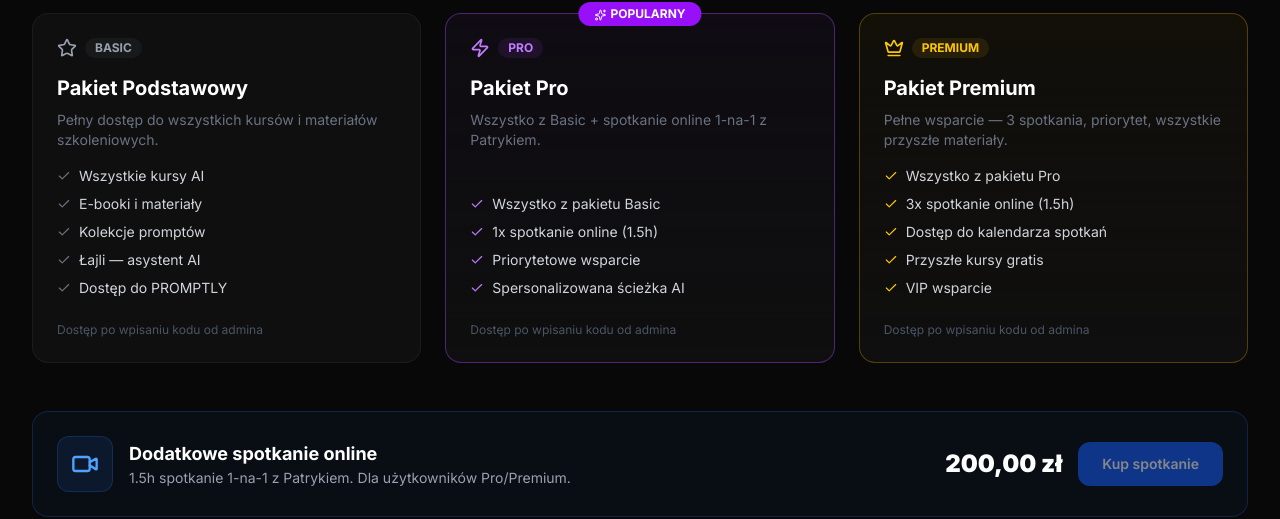
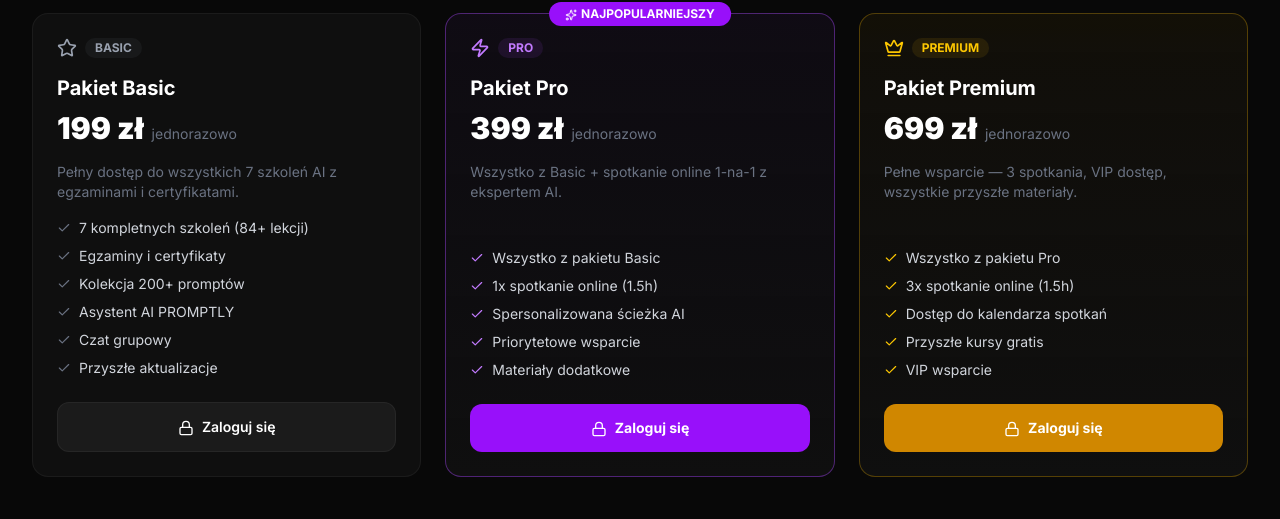
Before and after one commit to oleynspc-design/yly-landing, a Next.js app: page /sklep in a window 1280 px wide. Shown: the part 862-1381 px from the top of the page. Built offline with nearby package versions, Linux system fonts and the light colour scheme; no server answers; the database is empty.

Commit message:
Update shop: add prices (199/399/699 PLN) and buy buttons to all 3 tiers

```diff
--- a/app/sklep/page.tsx
+++ b/app/sklep/page.tsx
@@ -288,33 +288,39 @@ export default function ShopPage() {
                 <Star size={20} className="text-gray-400" />
                 <span className="text-xs font-bold uppercase text-gray-400 bg-gray-500/10 px-2.5 py-0.5 rounded-full">Basic</span>
               </div>
-              <h3 className="text-xl font-bold text-white mb-2">Pakiet Podstawowy</h3>
-              <p className="text-gray-500 text-sm mb-4 flex-1">Pełny dostęp do wszystkich kursów i materiałów szkoleniowych.</p>
+              <h3 className="text-xl font-bold text-white mb-2">Pakiet Basic</h3>
+              <div className="mb-4"><span className="text-3xl font-black text-white">199 zł</span><span className="text-gray-500 text-sm ml-2">jednorazowo</span></div>
+              <p className="text-gray-500 text-sm mb-4 flex-1">Pełny dostęp do wszystkich 7 szkoleń AI z egzaminami i certyfikatami.</p>
               <ul className="space-y-2 mb-6">
-                {["Wszystkie kursy AI", "E-booki i materiały", "Kolekcje promptów", "Łajli — asystent AI", "Dostęp do PROMPTLY"].map((f) => (
+                {["7 kompletnych szkoleń (84+ lekcji)", "Egzaminy i certyfikaty", "Kolekcja 200+ promptów", "Asystent AI PROMPTLY", "Czat grupowy", "Przyszłe aktualizacje"].map((f) => (
                   <li key={f} className="flex items-center gap-2 text-sm text-gray-300"><Check size={14} className="text-gray-500 flex-shrink-0" />{f}</li>
                 ))}
               </ul>
-              <div className="text-xs text-gray-600 mt-auto">Dostęp po wpisaniu kodu od admina</div>
+              <button onClick={() => handleBuy("basic")} disabled={buying === "basic" || hasAccess} className="w-full mt-auto px-6 py-3.5 rounded-xl bg-white/5 hover:bg-white/10 text-white font-semibold text-sm border border-white/5 transition-all disabled:opacity-50 disabled:cursor-not-allowed">
+                {buying === "basic" ? <><Loader2 size={16} className="inline animate-spin mr-2" />Przekierowanie...</> : hasAccess ? "Masz już dostęp" : !user ? <><Lock size={16} className="inline mr-2" />Zaloguj się</> : <>Kup Basic<ArrowRight size={16} className="inline ml-2" /></>}
+              </button>
             </motion.div>
 
             {/* Pro */}
             <motion.div initial={{ opacity: 0, y: 30 }} whileInView={{ opacity: 1, y: 0 }} viewport={{ once: true }} transition={{ duration: 0.5, delay: 0.1 }} className="relative flex flex-col rounded-2xl border border-purple-500/40 bg-gradient-to-b from-purple-500/5 to-[#0f0f0f] p-6">
               <div className="absolute -top-3 left-1/2 -translate-x-1/2 px-4 py-1 rounded-full bg-purple-600 text-white text-xs font-bold">
-                <Sparkles size={12} className="inline mr-1" />POPULARNY
+                <Sparkles size={12} className="inline mr-1" />NAJPOPULARNIEJSZY
               </div>
               <div className="flex items-center gap-2 mb-4">
                 <Zap size={20} className="text-purple-400" />
                 <span className="text-xs font-bold uppercase text-purple-400 bg-purple-500/10 px-2.5 py-0.5 rounded-full">Pro</span>
               </div>
               <h3 className="text-xl font-bold text-white mb-2">Pakiet Pro</h3>
-              <p className="text-gray-500 text-sm mb-4 flex-1">Wszystko z Basic + spotkanie online 1-na-1 z Patrykiem.</p>
+              <div className="mb-4"><span className="text-3xl font-black text-white">399 zł</span><span className="text-gray-500 text-sm ml-2">jednorazowo</span></div>
+              <p className="text-gray-500 text-sm mb-4 flex-1">Wszystko z Basic + spotkanie online 1-na-1 z ekspertem AI.</p>
               <ul className="space-y-2 mb-6">
-                {["Wszystko z pakietu Basic", "1x spotkanie online (1.5h)", "Priorytetowe wsparcie", "Spersonalizowana ścieżka AI"].map((f) => (
+                {["Wszystko z pakietu Basic", "1x spotkanie online (1.5h)", "Spersonalizowana ścieżka AI", "Priorytetowe wsparcie", "Materiały dodatkowe"].map((f) => (
                   <li key={f} className="flex items-center gap-2 text-sm text-gray-300"><Check size={14} className="text-purple-400 flex-shrink-0" />{f}</li>
                 ))}
               </ul>
-              <div className="text-xs text-gray-600 mt-auto">Dostęp po wpisaniu kodu od admina</div>
+              <button onClick={() => handleBuy("pro")} disabled={buying === "pro" || hasAccess} className="w-full mt-auto px-6 py-3.5 rounded-xl bg-purple-600 hover:bg-purple-500 text-white font-bold text-sm transition-all hover:shadow-lg hover:shadow-purple-500/25 disabled:opacity-50 disabled:cursor-not-allowed">
+                {buying === "pro" ? <><Loader2 size={16} className="inline animate-spin mr-2" />Przekierowanie...</> : hasAccess ? "Masz już dostęp" : !user ? <><Lock size={16} className="inline mr-2" />Zaloguj się</> : <>Kup Pro<ArrowRight size={16} className="inline ml-2" /></>}
+              </button>
             </motion.div>
 
             {/* Premium */}
@@ -324,13 +330,16 @@ export default function ShopPage() {
                 <span className="text-xs font-bold uppercase text-yellow-400 bg-yellow-500/10 px-2.5 py-0.5 rounded-full">Premium</span>
               </div>
               <h3 className="text-xl font-bold text-white mb-2">Pakiet Premium</h3>
-              <p className="text-gray-500 text-sm mb-4 flex-1">Pełne wsparcie — 3 spotkania, priorytet, wszystkie przyszłe materiały.</p>
+              <div className="mb-4"><span className="text-3xl font-black text-white">699 zł</span><span className="text-gray-500 text-sm ml-2">jednorazowo</span></div>
+              <p className="text-gray-500 text-sm mb-4 flex-1">Pełne wsparcie — 3 spotkania, VIP dostęp, wszystkie przyszłe materiały.</p>
               <ul className="space-y-2 mb-6">
                 {["Wszystko z pakietu Pro", "3x spotkanie online (1.5h)", "Dostęp do kalendarza spotkań", "Przyszłe kursy gratis", "VIP wsparcie"].map((f) => (
                   <li key={f} className="flex items-center gap-2 text-sm text-gray-300"><Check size={14} className="text-yellow-400 flex-shrink-0" />{f}</li>
                 ))}
               </ul>
-              <div className="text-xs text-gray-600 mt-auto">Dostęp po wpisaniu kodu od admina</div>
+              <button onClick={() => handleBuy("premium")} disabled={buying === "premium" || hasAccess} className="w-full mt-auto px-6 py-3.5 rounded-xl bg-yellow-600 hover:bg-yellow-500 text-white font-bold text-sm transition-all hover:shadow-lg hover:shadow-yellow-500/25 disabled:opacity-50 disabled:cursor-not-allowed">
+                {buying === "premium" ? <><Loader2 size={16} className="inline animate-spin mr-2" />Przekierowanie...</> : hasAccess ? "Masz już dostęp" : !user ? <><Lock size={16} className="inline mr-2" />Zaloguj się</> : <>Kup Premium<ArrowRight size={16} className="inline ml-2" /></>}
+              </button>
             </motion.div>
           </div>
 
```
